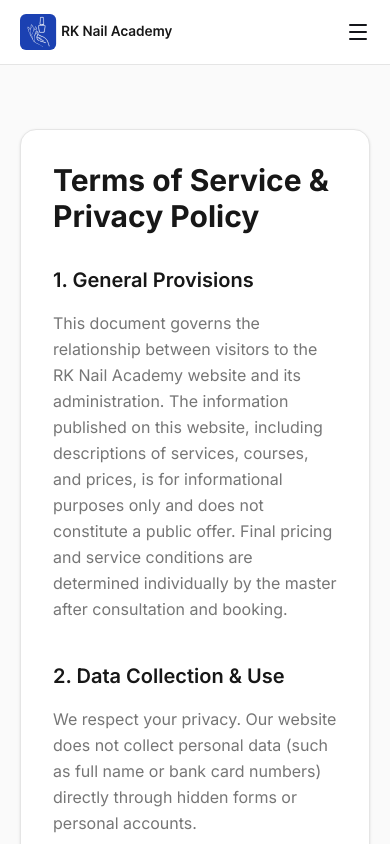
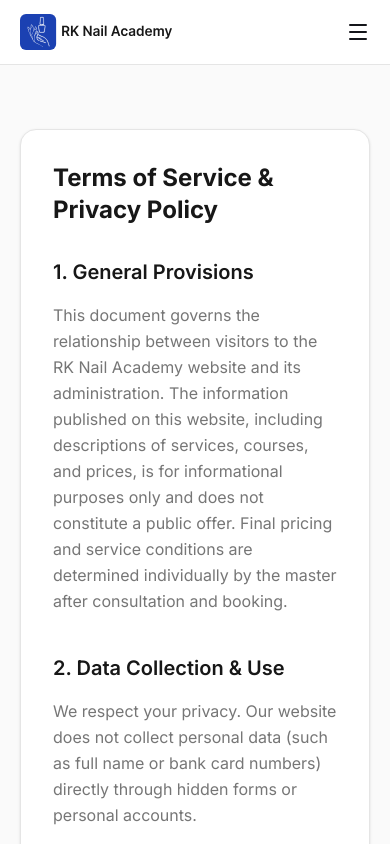
Before and after one commit to telitsssyn/rknailacademy-web, a Next.js app: page /en/privacy in a window 390 px wide. Shown: the top 844 px of the page. Built offline with nearby package versions, Linux system fonts and the light colour scheme.

Commit message:
fix terms

```diff
--- a/src/app/[lang]/privacy/page.tsx
+++ b/src/app/[lang]/privacy/page.tsx
@@ -25,7 +25,7 @@ export default async function PrivacyPage({ params }: { params: Promise<{ lang:
       <main className="flex-1 bg-[#FAFAFA] py-16 sm:py-24">
         <div className="container-page max-w-3xl">
           <div className="rounded-2xl border border-card-border bg-white p-8 sm:p-12 shadow-sm prose prose-neutral max-w-none">
-            <h1 className="mb-8 text-3xl font-bold font-lora text-ink">{dict.privacy.heading}</h1>
+            <h1 className="mb-8 text-2xl sm:text-3xl font-bold font-lora text-ink break-words hyphens-auto">{dict.privacy.heading}</h1>
 
             {dict.privacy.sections.map((section, i) => (
               <section key={i} className="mb-10">
```
